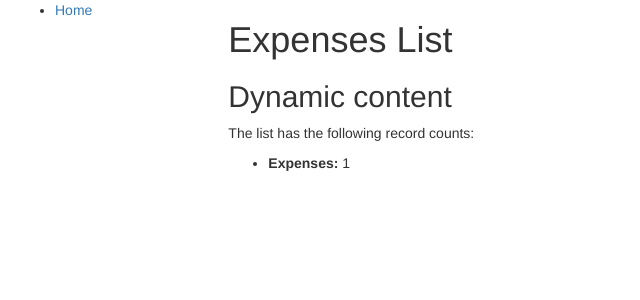
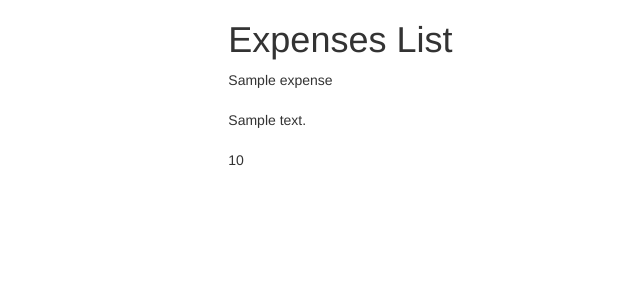
Before and after one commit to mainyanim/MyExpenses, a Django app: template MyExpenses/myexpenses/templates/index.html in a window 1280 px wide. Shown: the top 300 px of the page, without its empty margins (0-640 px from the left). Run offline with Django 3.2, Linux system fonts and the light colour scheme; the template is opened without the code that fills it: most values are stand-ins (such as "Sample title", 1, 10 or a date in 2020); some libraries are stand-ins or nearby versions.

Commit message:
expenses list basic

```diff
--- a/MyExpenses/myexpenses/templates/base_generic.html
+++ b/MyExpenses/myexpenses/templates/base_generic.html
@@ -2,7 +2,7 @@
 <html lang="en">
 <head>
 
-  {% block title %}<title>Local Library</title>{% endblock %}
+  {% block title %}<title>Expenses Test</title>{% endblock %}
   <meta charset="utf-8">
   <meta name="viewport" content="width=device-width, initial-scale=1">
   <link rel="stylesheet" href="https://maxcdn.bootstrapcdn.com/bootstrap/3.3.7/css/bootstrap.min.css">
@@ -22,7 +22,6 @@
       <div class="col-sm-2">
       {% block sidebar %}
       <ul class="sidebar-nav">
-          <li><a href="{% url 'index' %}">Home</a></li>
       </ul>
      {% endblock %}
       </div>
--- a/MyExpenses/myexpenses/templates/index.html
+++ b/MyExpenses/myexpenses/templates/index.html
@@ -3,11 +3,23 @@
 {% block content %}
 <h1>Expenses List</h1>
 
-<h2>Dynamic content</h2>
+{% if expenses %}
+      {% for n in expenses %}
+        <div>
 
-  <p>The list has the following record counts:</p>
-  <ul>
-    <li><strong>Expenses:</strong> {{ num_exp }}</li>
-  </ul>
+          <div class="post-title-text">{{ n.title }}</div><br>
+          <div class="post-text">{{ n.desc|linebreaksbr }}</div><br>
+          <div class="signature-text">{{n.price}}</div>
+
+      </div>
+      {% endfor %}
+      {%else%}
+      <div class="row">
+          <div class="col-md-12">
+            <h1 class = "hello-text">There's no expenses yet...</h1>
+          </div>
+        </div>
+      {%endif%}
+
 
 {% endblock %}
--- a/MyExpenses/myexpenses/urls.py
+++ b/MyExpenses/myexpenses/urls.py
@@ -1,6 +1,5 @@
 from django.contrib import admin
 from django.urls import path
-from django.urls import include
 from . import views
 
 urlpatterns = [
--- a/MyExpenses/myexpenses/views.py
+++ b/MyExpenses/myexpenses/views.py
@@ -4,9 +4,11 @@ from django.shortcuts import render
 
 def index(request):
     num_exp = Expense.objects.all().count()
+    expenses = Expense.objects.all()
 
     return render(
         request,
         'index.html',
-        context={'num_exp': num_exp},
+        context={'num_exp': num_exp,
+                 'expenses': expenses},
     )
```
